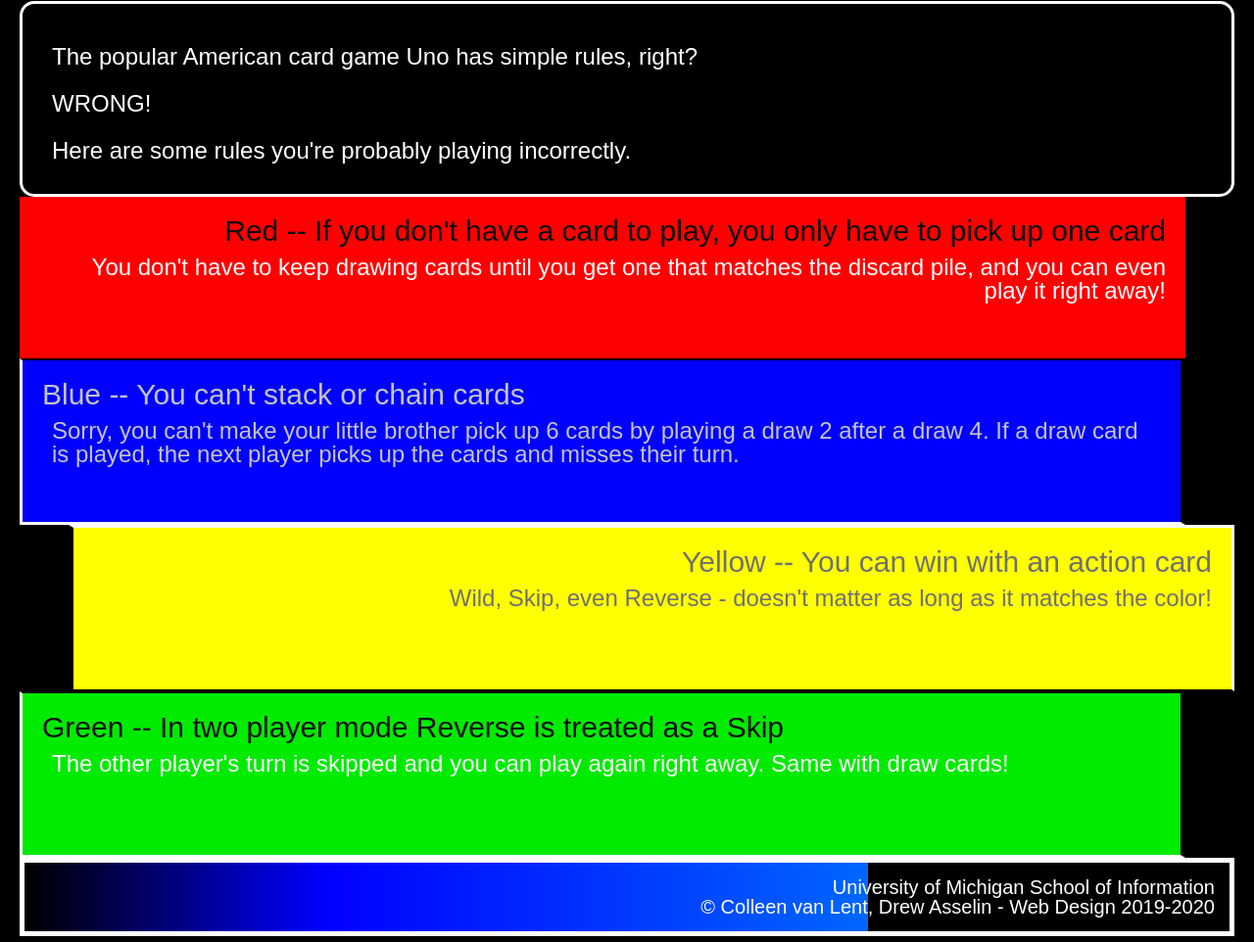
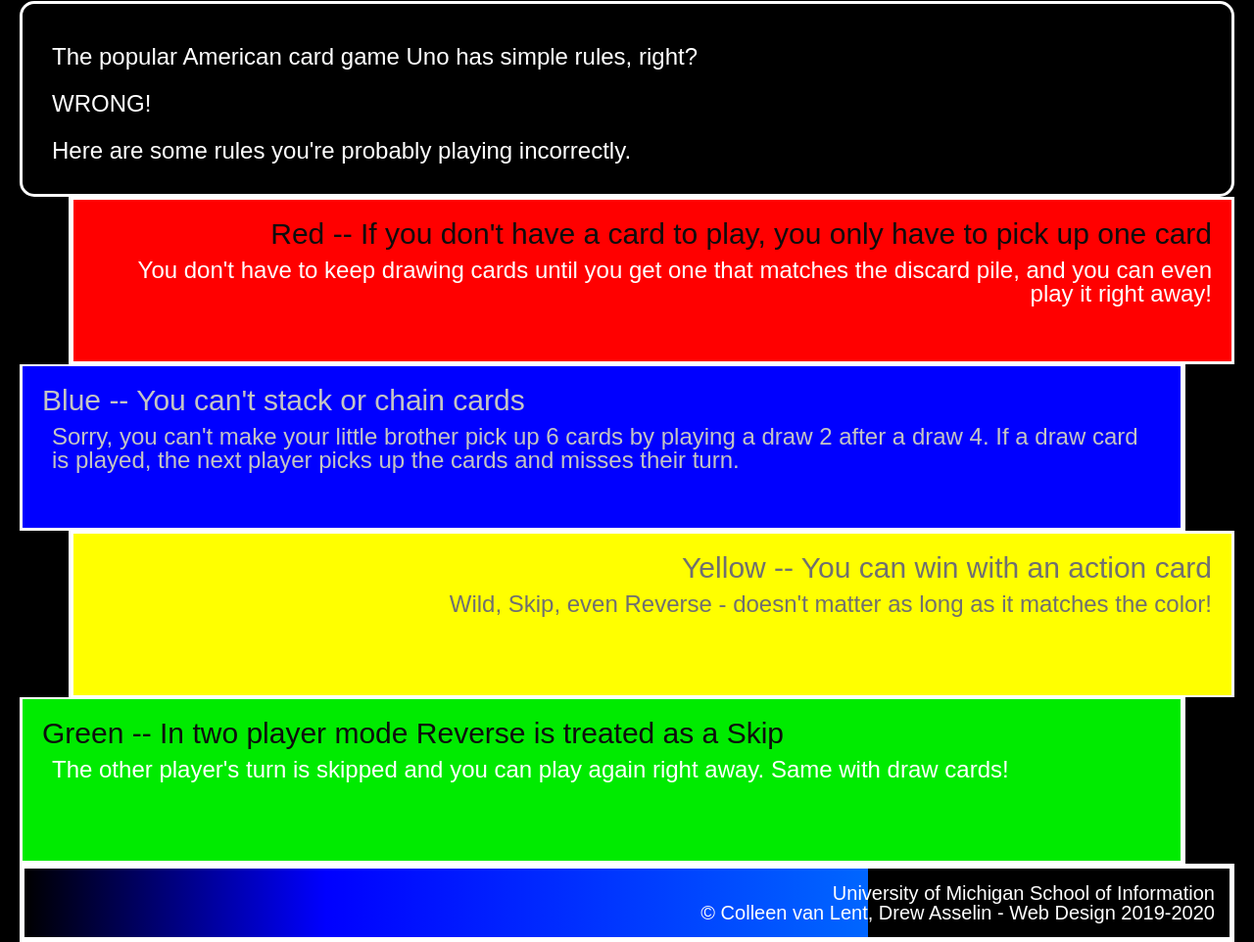
Before and after one commit to jeffreyqqiu/hw2-2024, a plain HTML site: page index.html in a window 1280 px wide. Shown: the part 327-1289 px from the top of the page at 98% size. Drawn offline with Linux system fonts and the light colour scheme.

Commit message:
Edit red and img

```diff
--- a/css/style.css
+++ b/css/style.css
@@ -48,8 +48,9 @@ div {
 .red {
     background-color: #ff0000;
     text-align: right;
-    margin-right: 50px;
-    border: 2px,;
+    margin-left: 50px;
+    border-bottom: 2px, solid #ffffff;
+    border-left: 5px solid #ffffff;
 
 }
 
@@ -57,8 +58,8 @@ div {
     background-color: #0000ff;
     text-align: left;
     margin-right: 50px;
-    border-right: 5px solid #000000;
-    border-top: 2px solid #000000;
+    border-right: 5px solid #ffffff;
+    border-top: 2px solid #ffffff;
 
 }
 
@@ -74,8 +75,8 @@ div {
     background-color: #ffff00;
     text-align: right;
     margin-left: 50px;
-    border-bottom: 2px solid #000000;
-    border-left: 5px solid #000000;
+    border-bottom: 2px solid #ffffff;
+    border-left: 5px solid #ffffff;
 }
 
 .yellow h2 {
@@ -90,8 +91,8 @@ div {
     background-color: #00EB00;
     text-align: left;
     margin-right: 50px;
-    border-right: 5px solid #000000;
-    border-top: 2px solid #000000;
+    border-right: 5px solid #ffffff;
+    border-top: 2px solid #ffffff;
 }
 
 footer {
```
